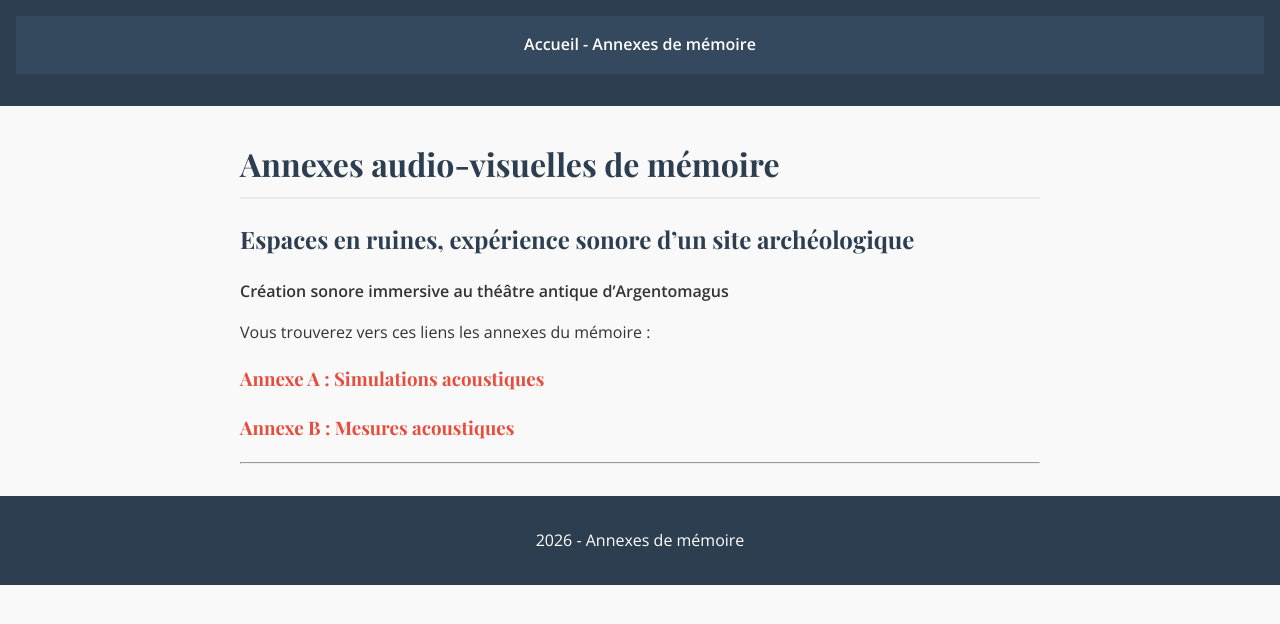
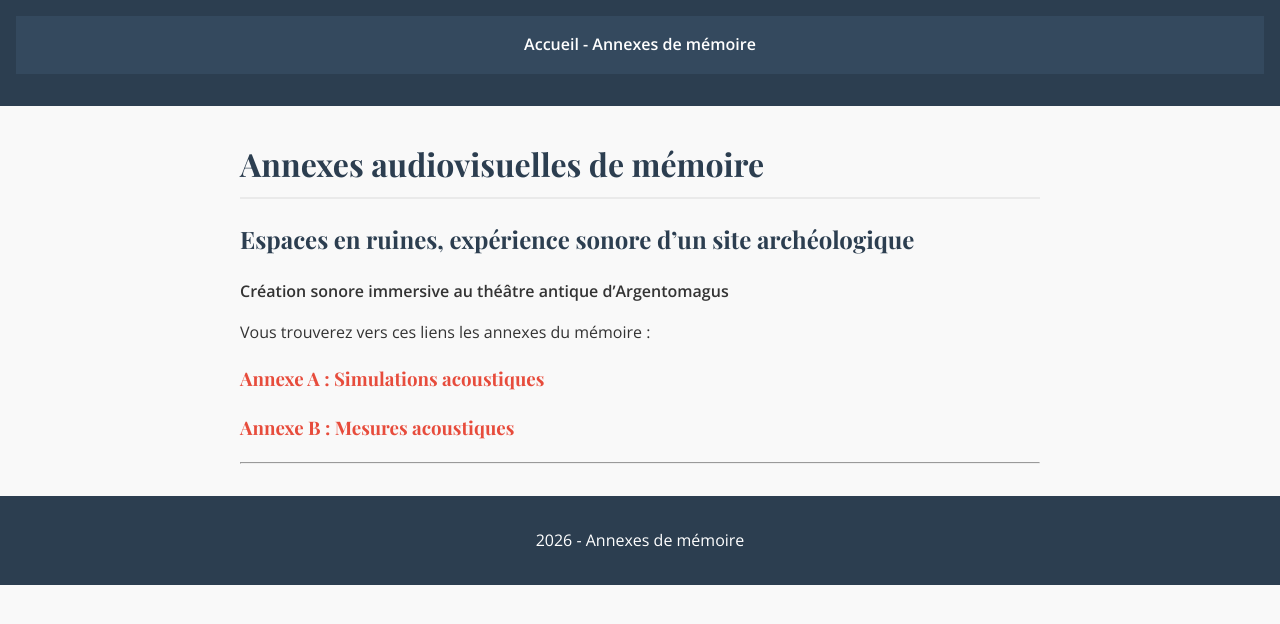
Before and after one commit to agathekowalski/ensll_memoire_p2026, a Jekyll site: the page built from index.md, in a window 1280 px wide. Shown: the top 624 px of the page. Built offline with Jekyll 4.4.1, drawn with Linux system fonts in a browser that asks for light colours.

Commit message:
Update index.md

```diff
--- a/index.md
+++ b/index.md
@@ -3,7 +3,7 @@ layout: default
 title: acceuil
 ---
 
-# Annexes audio-visuelles de mémoire
+# Annexes audiovisuelles de mémoire
 
 ## Espaces en ruines, expérience sonore d’un site archéologique
 
```
